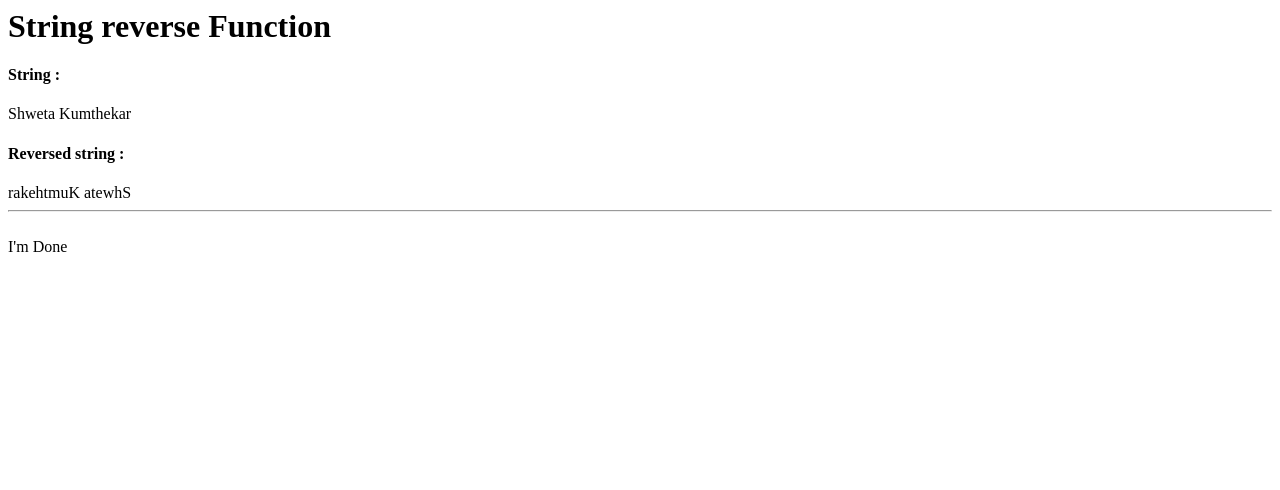
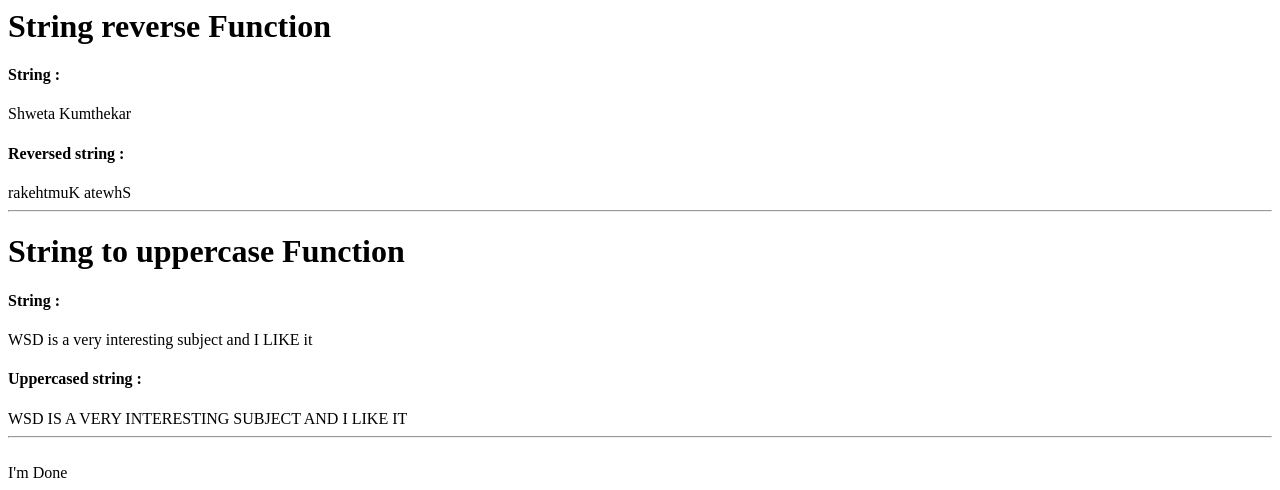
Before and after one commit to srk77/homework4, a PHP site: page / in a window 1280 px wide. Shown: the part 2317-2807 px from the top of the page. Before the commit the page ends 2569 px from the top, so only its background shows below. Run offline with PHP 8.4, Linux system fonts and the light colour scheme.

Commit message:
Added uppercase string

```diff
--- a/index.php
+++ b/index.php
@@ -41,10 +41,11 @@
 
 	$obj->stringLength($name);
 	 $obj->reverseString($name);
-	/*
+
 	$str2=	" WSD is a very interesting subject and I LIKE it ";
 	 $obj->toUpper($str2);
-	 $obj->toLower($str2);
+     /*
+         $obj->toLower($str2);
 */
          class main {
 
@@ -194,6 +195,17 @@
 	echo '<hr>';
 	}
 
+        public function toUpper($str2)
+		{
+		echo '<h1>String to uppercase Function</h1>';
+		echo '<h4>String : </h4>';
+		echo $str2;
+		echo '<br>';
+		echo '<h4>Uppercased string : </h4>';
+		echo strtoupper($str2);
+	        echo '<hr>';
+		}
+
 
 
 
```
